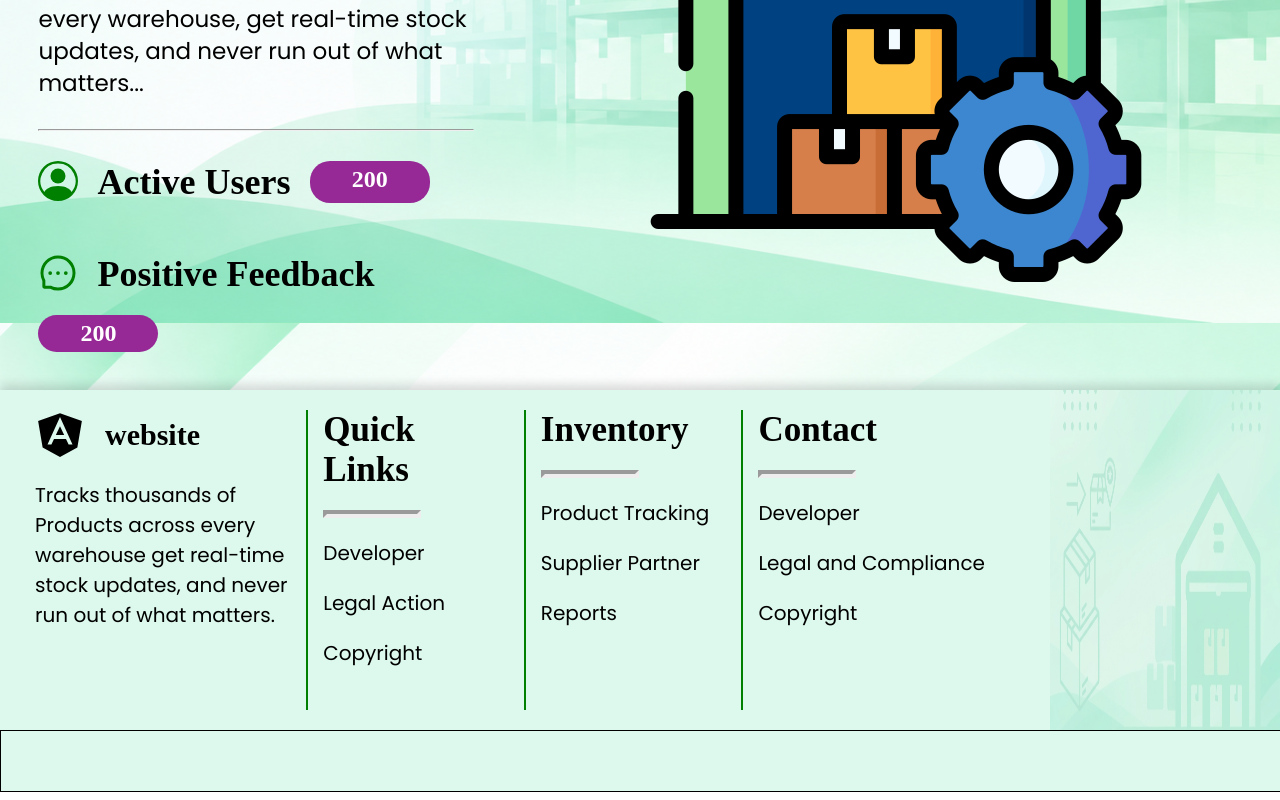
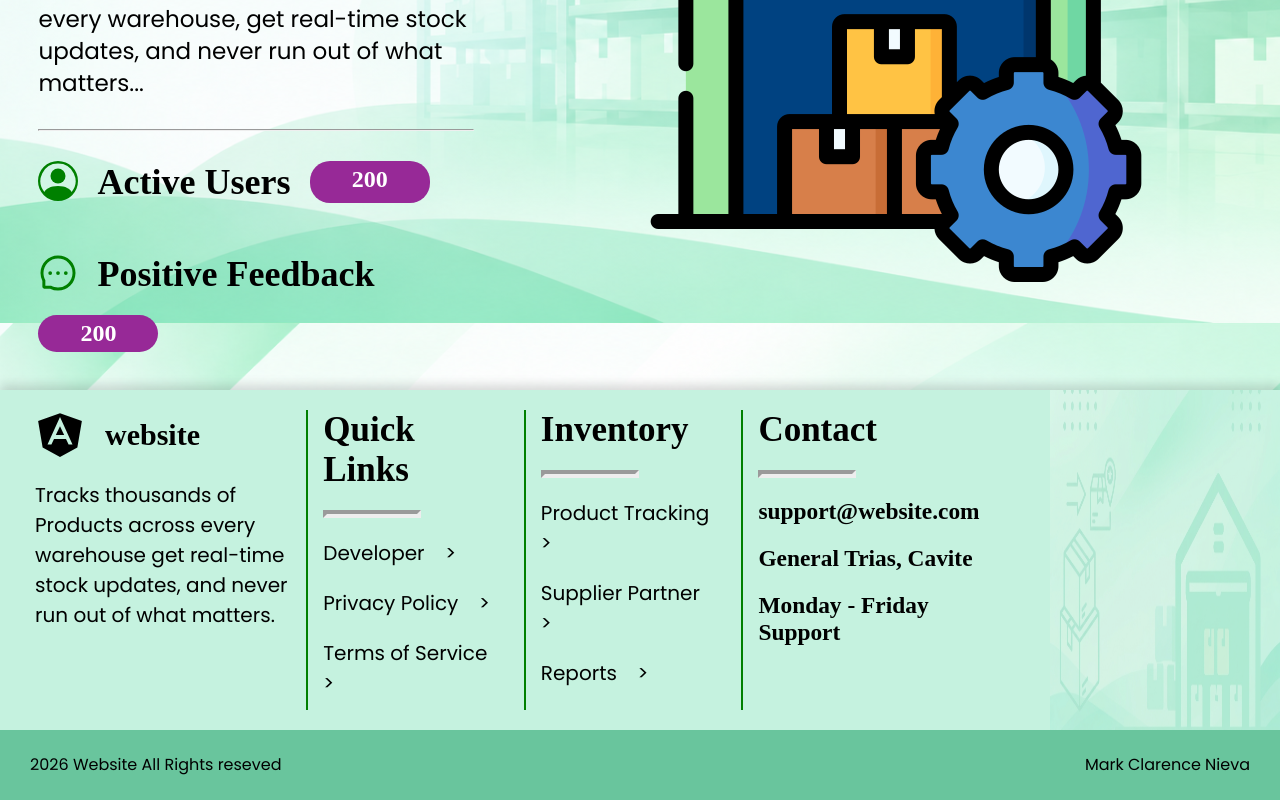
Before and after one commit to MarkNieva/largescale-inventorysystem, a React (Vite) app: page / in a window 1280 px wide. Shown: the part 477-1277 px from the top of the page. Built offline with nearby package versions, Linux system fonts and the light colour scheme.

Commit message:
footerdonev1

```diff
--- a/src/layoutcomponent/footer/Footer.jsx
+++ b/src/layoutcomponent/footer/Footer.jsx
@@ -27,30 +27,30 @@ const Footer = ()=>{
                         </div>
                    <a>Tracks thousands of Products across every warehouse get real-time stock updates, and never run out of what matters.</a>
 
-
+                       <div className={FooterSt.socialIcon}></div>
                     </div>
 
                     <div className={FooterSt.quicklinks}>
                         <h2>Quick Links</h2>
                         <hr/>
-                        <a href = "#">Developer</a>
-                        <a href = "#">Legal Action</a>
-                        <a href = "#">Copyright</a>
+                        <a href = "#">Developer &ensp; {">"}</a>
+                        <a href = "#">Privacy Policy &ensp; {">"} </a>
+                        <a href = "#">Terms of Service &ensp; {">"} </a>
                     </div>
 
                     <div className={FooterSt.inventory}>
                          <h2>Inventory</h2>
                         <hr/>
-                           <a href = "#">Product Tracking</a>
-                        <a href = "#">Supplier Partner</a>
-                        <a href = "#">Reports</a>
+                           <a href = "#">Product Tracking &ensp; {">"}</a>
+                        <a href = "#">Supplier Partner &ensp; {">"}</a>
+                        <a href = "#">Reports &ensp; {">"}</a>
                     </div>
                     <div className={FooterSt.contact}>
                          <h2>Contact</h2>
                         <hr/>
-                           <a href = "#">Developer</a>
-                        <a href = "#">Legal and Compliance</a>
-                        <a href = "#">Copyright</a>
+                        <h3 href = "#">support@website.com</h3>
+                        <h3 href = "#">General Trias, Cavite</h3>
+                        <h3 href = "#">Monday - Friday Support</h3>
                     </div>
 
                 </div>
@@ -60,9 +60,9 @@ const Footer = ()=>{
              </div>
                 {/* copyright */}
 
-                <div className={FooterSt.copyrightCon}>
-
-
+                 <div className={FooterSt.copyrightCon}>
+                    <a>2026 Website All Rights reseved</a>
+                    <a>Mark Clarence Nieva</a>
                 </div>
 
             </div>
--- a/src/layoutcomponent/footer/FooterSt.module.css
+++ b/src/layoutcomponent/footer/FooterSt.module.css
@@ -14,8 +14,7 @@ footer{
 
     width: 100%;
     height: auto;
-    /* border: 1px solid blue; */
-    background-color: #DDF8EC;
+    background-color: #C5F2DF;
 }
 
 .generalCon{
@@ -55,6 +54,10 @@ footer{
  display: flex;
  flex-direction: column;
  row-gap: 20px;
+ }
+
+ .quicklinks a:hover, .inventory a:hover{
+      text-decoration-line: underline;
  }
 
 
@@ -122,65 +125,55 @@ footer{
 
 .copyrightCon{
     width: 100%;
-    height: 60px;
-    border: 1px solid black;
+
+    height: 30px;
+    background: linear-gradient(
+    120deg,
+    #69c59d 100%,
+    #94e5c1 50%,
+    #69c59d 100%
+   );
+
+   padding-top: 20px;
+    padding-bottom: 20px;
+   display: flex;
+  align-items: center;
+  justify-content: space-between;
+}
+
+.copyrightCon a:first-child{
+    margin-left: 30px;
+}
+
+.copyrightCon a:last-child{
+    margin-right: 30px;
 }
 
 @media (max-width: 936px) {
 
-    footer{
 
-        max-width: 90%;
-         border: 1px solid black;
-
-
-    }
-
-    /* .container{
-
-          max-width: 350px;
-          border: 1px solid black;
-    } */
     .generalCon{
         display: flex;
         flex-direction: column;
+        padding: 20px;
+
     }
 
     .infoCon{
        display: flex;
         flex-direction: column;
-        row-gap: 220px;
+        row-gap: 200px;
+        padding: 0px;
         justify-content: center;
     }
 
 
 
-    .socials{
-    width: 80%;
-    border: 1px solid black;
-    }
-   .quicklinks{
-     width: 80%;
-       border: 1px solid black;
 
-   }
-
-   .inventory{
+    .socials, .quicklinks, .inventory, .contact{
       width: 80%;
-       border: 1px solid black;
-
-   }
-
-   .contact{
-    width: 80%;
-     border: 1px solid black;
-
-   }
-
-
-    .logoCon h2{
-
     }
 
 
+
 }
--- a/src/layoutcomponent/header/HeaderSt.module.css
+++ b/src/layoutcomponent/header/HeaderSt.module.css
@@ -125,6 +125,8 @@ overflow-y: auto;
 
 
 
+
+
 .sideBarLink a{
   font-size: 20px;
   font-weight: bold;
@@ -173,8 +175,7 @@ overflow-y: auto;
   header{
     padding: 10px;
     padding-top: 50px;
-      max-width: 84%;
-      border: 1px solid black;
+      max-width: 94%;
   }
 
   .headerLink{
```
Also changed, not shown: src/layoutcomponent/header/Header.jsx (+9 -5 lines).
